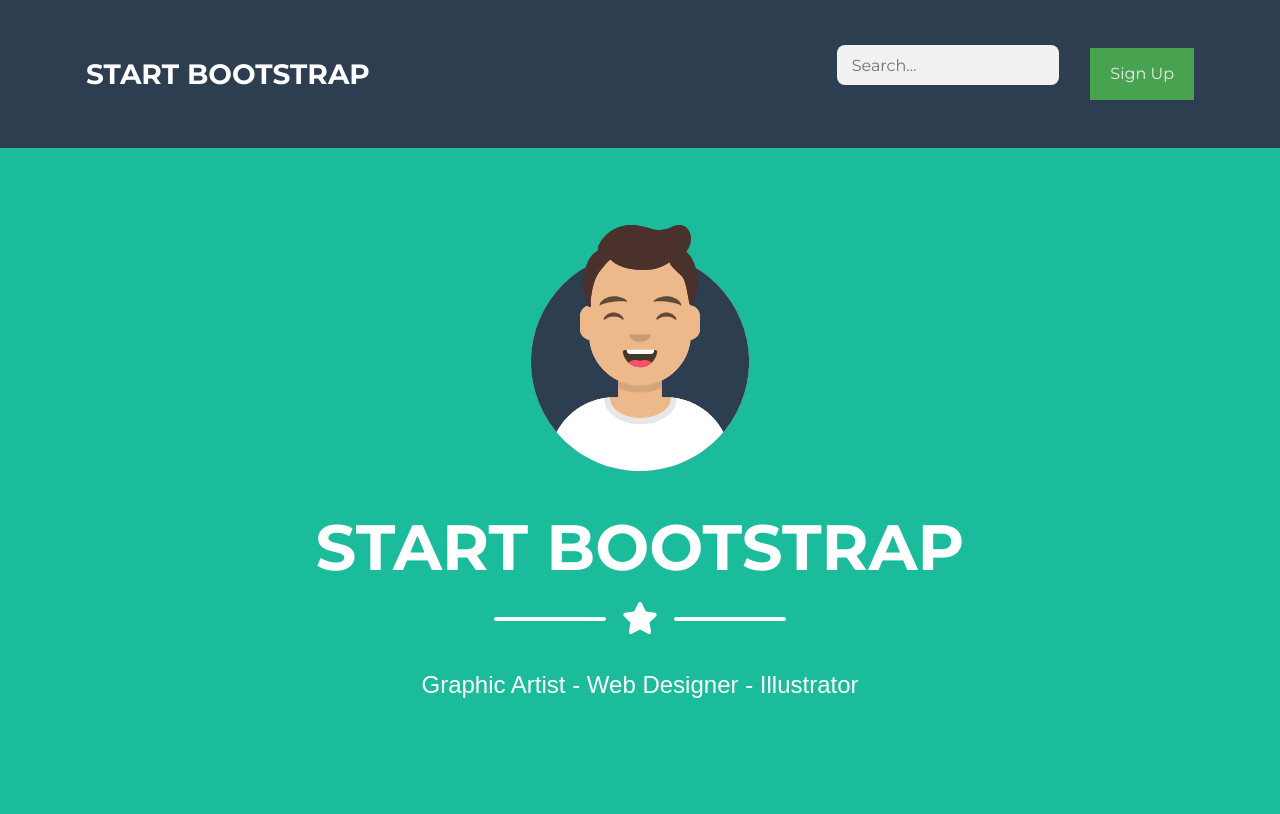
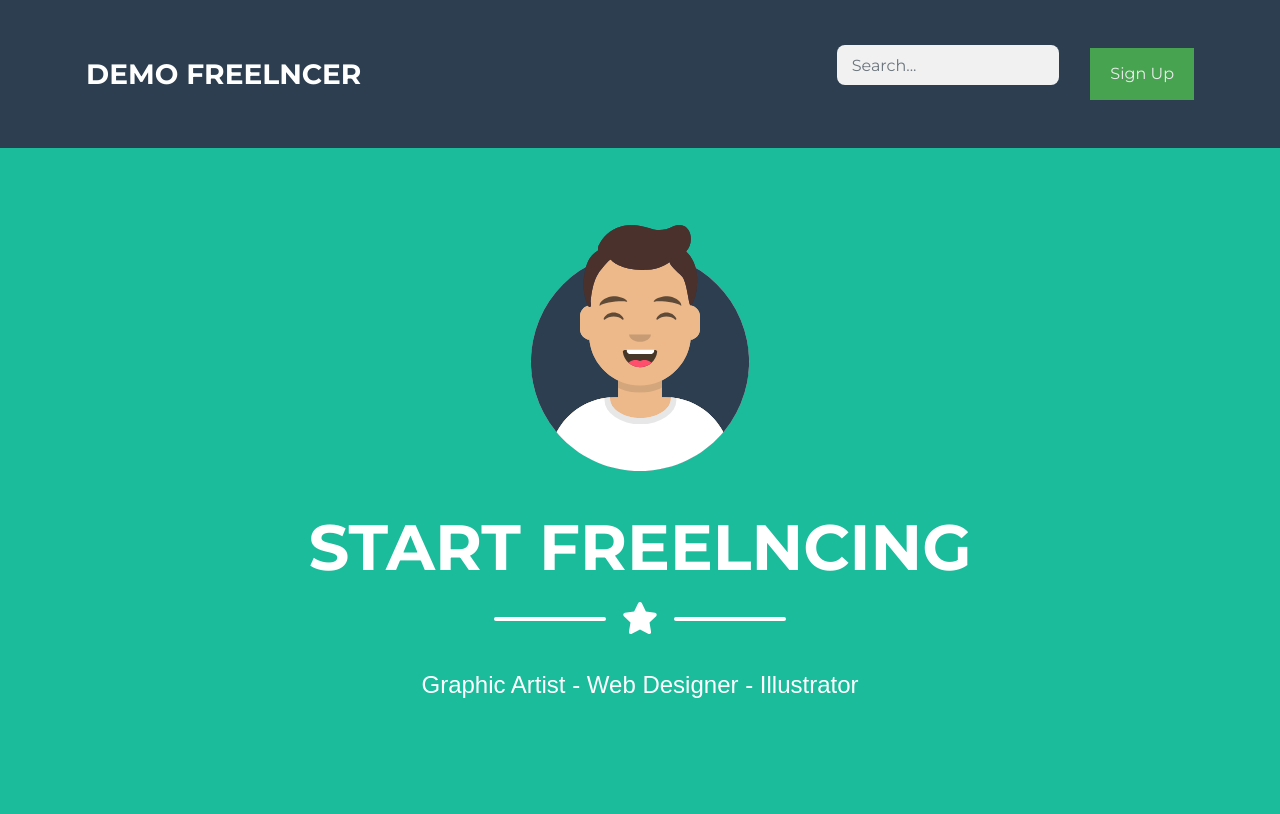
Before and after one commit to Hamad-Najem/FreeLancer-demo, a PHP site: page / in a window 1280 px wide. Shown: the top 814 px of the page. Run offline with PHP 8.4, Linux system fonts and the light colour scheme; some libraries are stand-ins or nearby versions.

Commit message:
modifying the logo name

```diff
--- a/index.php
+++ b/index.php
@@ -79,7 +79,7 @@ VALUES (NULL,'$usName','$usPass','$userRole')
         <!-- Navigation-->
         <nav class="navbar navbar-expand-lg bg-secondary text-uppercase fixed-top" id="mainNav">
             <div class="container">
-                <a class="navbar-brand js-scroll-trigger" href="#page-top">Start Bootstrap</a>
+                <a class="navbar-brand js-scroll-trigger" href="#page-top">Demo FreeLncer</a>
                 <button class="navbar-toggler navbar-toggler-right text-uppercase font-weight-bold bg-primary text-white rounded" type="button" data-toggle="collapse" data-target="#navbarResponsive" aria-controls="navbarResponsive" aria-expanded="false" aria-label="Toggle navigation">
                     Menu
                     <i class="fas fa-bars"></i>
@@ -257,7 +257,7 @@ window.onclick = function(event) {
                 <!-- Masthead Avatar Image-->
                 <img class="masthead-avatar mb-5" src="assets/img/avataaars.svg" alt="" />
                 <!-- Masthead Heading-->
-                <h1 class="masthead-heading text-uppercase mb-0">Start Bootstrap</h1>
+                <h1 class="masthead-heading text-uppercase mb-0">Start FreeLncing</h1>
                 <!-- Icon Divider-->
                 <div class="divider-custom divider-light">
                     <div class="divider-custom-line"></div>
```
